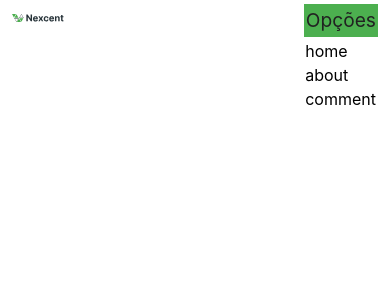
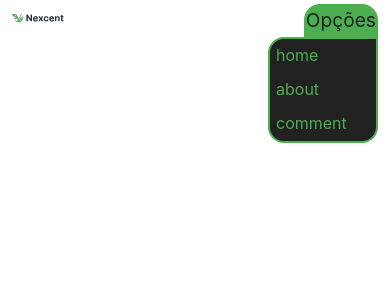
Before and after one commit to fidelyss/LayoutFigma, a React (Vite) app: page / in a window 390 px wide. Both pictures are taken after a click on the button "Opções". Shown: the top 300 px of the page. Built offline with nearby package versions, Linux system fonts and the light colour scheme.

Commit message:
dropdown mobile comcluido. falta colocar uma fonte bacana e colocar resposividade

```diff
--- a/src/components/navbar.tsx
+++ b/src/components/navbar.tsx
@@ -17,7 +17,7 @@ const Navbar = () => {
         '
         >
             <img src="/nexvent.svg" alt="" />
-            <nav className='relative w-fit'>
+            <nav className='relative w-fit '>
                 <div className='hidden sm:flex'>
                     <ul className='flex'>
                         {list.map((value) => (<li>{value}</li>))}
@@ -28,29 +28,30 @@ const Navbar = () => {
                     className='
                         sm:hidden
                         block
-                        right-0
                         pt-1
                     '
                 >
                     <button
-                        className='
+                        className={`
                             bg-[#4CAF4F]
                             text-center
                             text-[#212121]
                             p-0.5
+                            rounded-2xl
+                            ${toggle ? 'rounded-bl-[0px] rounded-br-[0px]': ''}
                             smallMobile:text-[5vw]
                             middleMobile:text-[clamp(1.2rem,4vw,1.5rem)]
-                            '
+                            `}
                         onClick={() => setToggle((toggle) => !toggle)}
                     >Opções</button>
                     <ul
                         className={`
-                                ${toggle ? 'absolute right-0 text-black p-0.5' : 'hidden'}
+                                ${toggle ? ' border-[#4CAF50] border-2 rounded-l-2xl rounded-br-2xl min-w-[110px] bg-[#212121] absolute top-full right-0 text-black' : 'hidden'}
                                 `}
                     >
                         {
                             list.map(value => (
-                                <li className='
+                                <li className='p-1.5 first:rounded-tl-[14px] last:rounded-bl-[14px] last:rounded-br-[14px] text-[#4CAF50] pt-1 hover:text-black hover:bg-[#4CAF50]
 
                                     '>{value}</li>
                             ))
```
